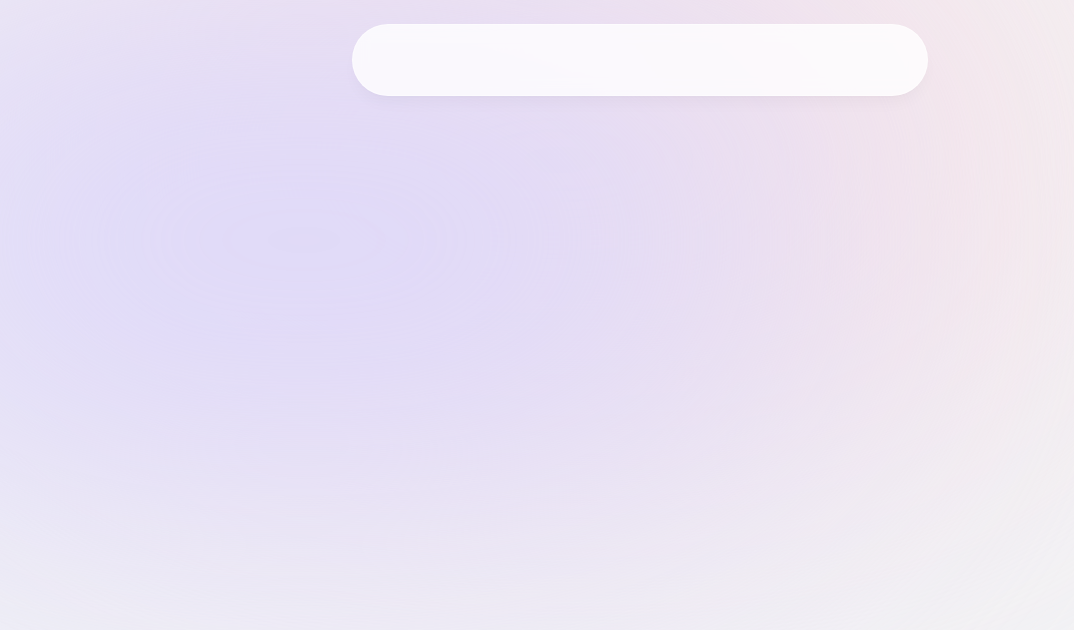
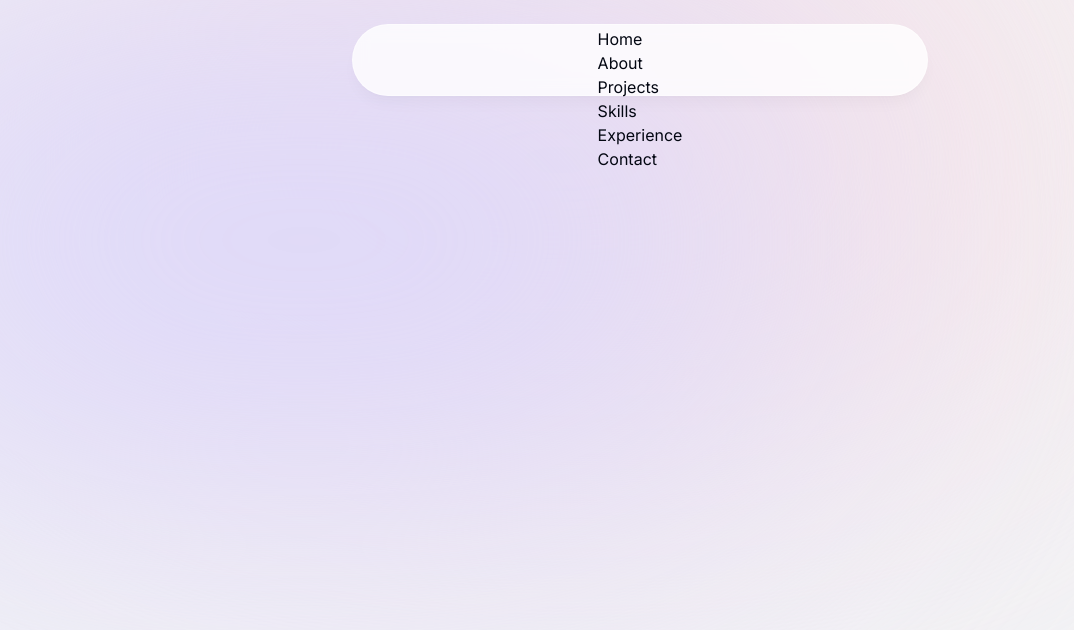
Before and after one commit to rafaelfontenele/nextjs-portfolio, a Next.js app: page / in a window 1280 px wide. Shown: the top 630 px of the page, without its empty margins (0-1074 px from the left). Built offline with nearby package versions, Linux system fonts and the light colour scheme.

Commit message:
feat: header links

```diff
--- a/components/header.tsx
+++ b/components/header.tsx
@@ -2,6 +2,9 @@
 
 import React from 'react'
 import { motion } from 'framer-motion';
+import { sections } from '@/lib/data'
+import Link from 'next/link'
+
 
 export default function Header() {
   return (
@@ -19,6 +22,17 @@
 
         </motion.div>
 
+        <nav className='fixed top-[0.15rem] left-1/2 h-12 -translate-x-1/2 py-2 sm:top-[1.7rem] sm:h-[initial] sm:py-0'>
+
+          <ul>
+            {sections.map( section => (
+              <li key={section.hash}>
+                <Link href={section.hash}>{section.name}</Link>
+              </li>
+            ))}
+          </ul>
+        </nav>
+
     </header>
 
 
--- a/lib/data.js
+++ b/lib/data.ts
@@ -3,7 +3,7 @@
 import { FaReact } from "react-icons/fa";
 import { LuGraduationCap } from "react-icons/lu";
 
-export const links = [
+export const sections = [
   {
     name: "Home",
     hash: "#home",
@@ -36,25 +36,25 @@
     description:
       "I worked as a full-stack developer on this startup project for 2 years. Users can give public feedback to companies.",
     tags: ["React", "Next.js", "MongoDB", "Tailwind", "Prisma"],
-    imageUrl: corpcommentImg,
+    //imageUrl: corpcommentImg,
   },
   {
     title: "rmtDev",
     description:
       "Job board for remote developer jobs. I was the front-end developer. It has features like filtering, sorting and pagination.",
     tags: ["React", "TypeScript", "Next.js", "Tailwind", "Redux"],
-    imageUrl: rmtdevImg,
+    //imageUrl: rmtdevImg,
   },
   {
     title: "Word Analytics",
     description:
       "A public web app for quick analytics on text. It shows word count, character count and social media post limits.",
     tags: ["React", "Next.js", "SQL", "Tailwind", "Framer"],
-    imageUrl: wordanalyticsImg,
+    //imageUrl: wordanalyticsImg,
   },
 ] as const;
 
-export const skillsData = [
+export const skills = [
   "HTML",
   "CSS",
   "JavaScript",
```
